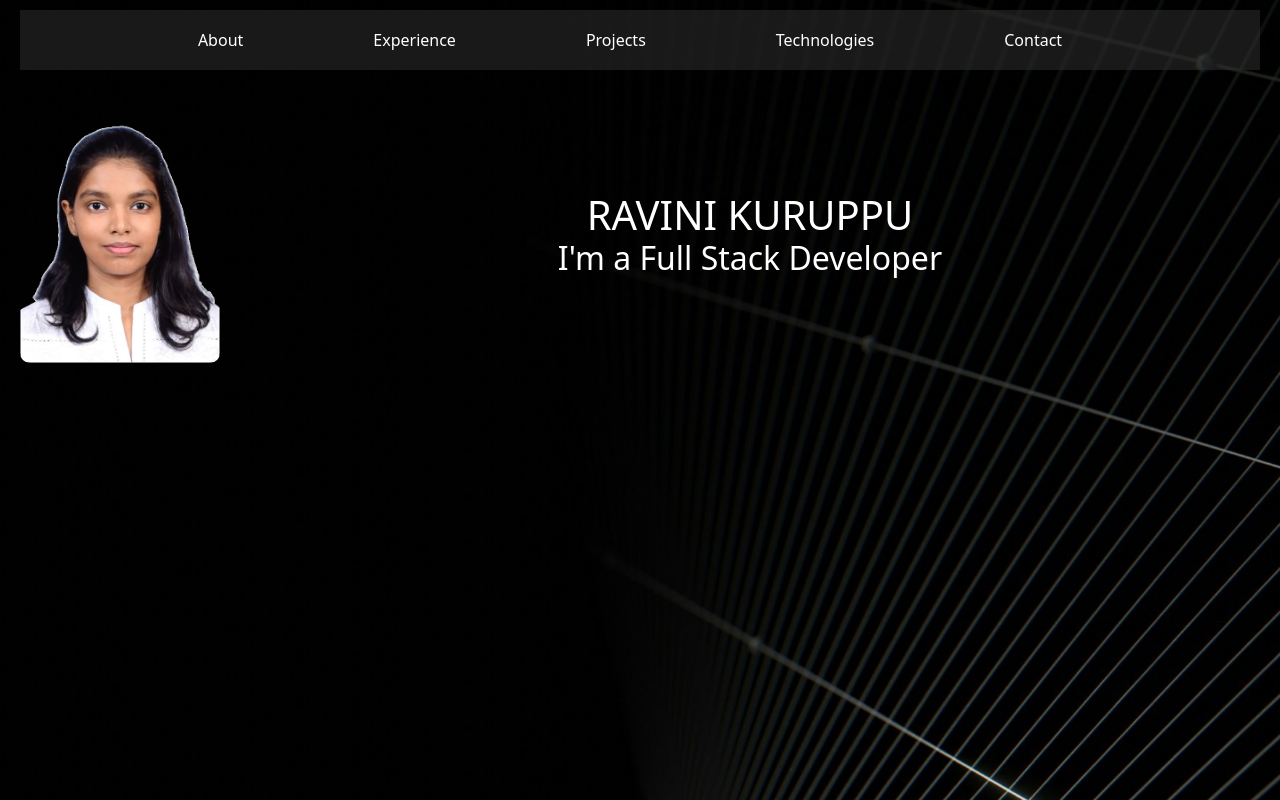
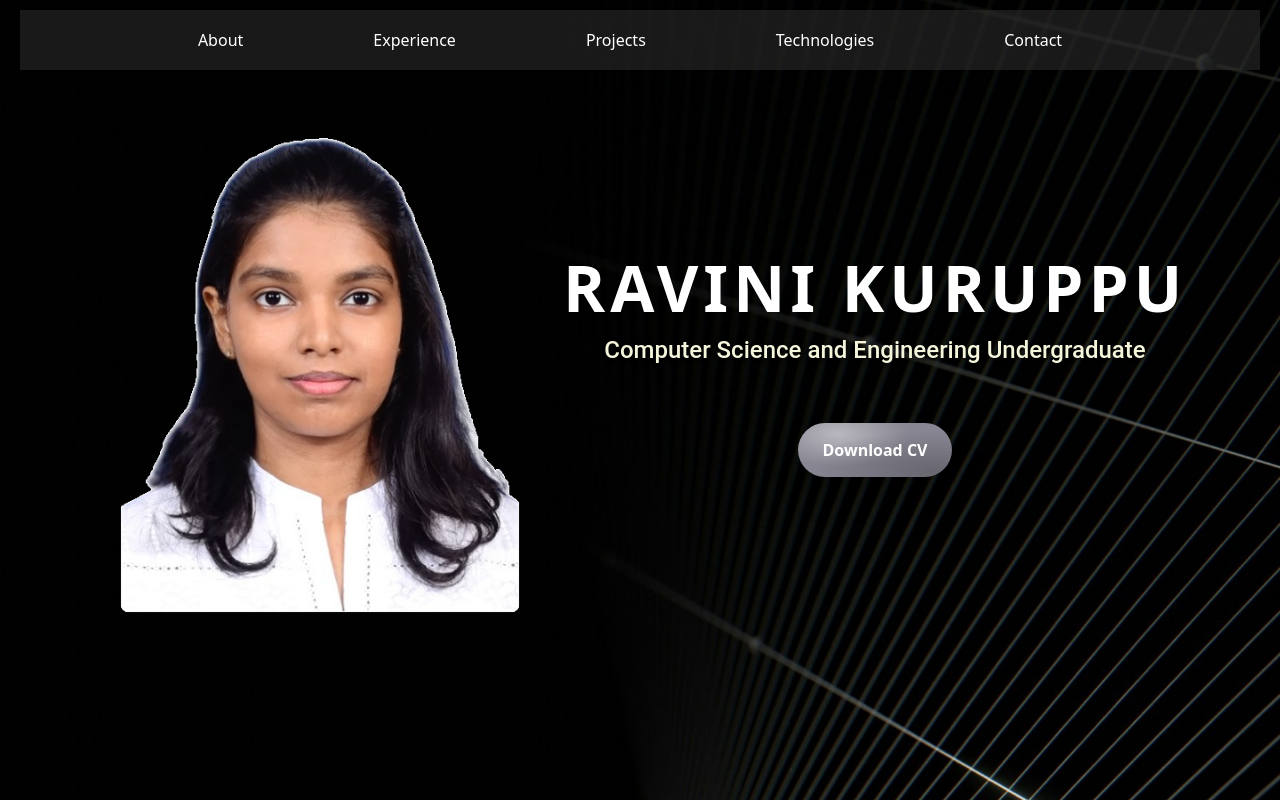
Before and after one commit to RaviniKuruppu/Ravini, a React (Create React App) app: page / in a window 1280 px wide. Shown: the top 800 px of the page. Built offline with nearby package versions, Linux system fonts and the light colour scheme.

Commit message:
changes in the header

```diff
--- a/src/App.js
+++ b/src/App.js
@@ -18,8 +18,8 @@ function App() {
       minHeight: '100vh',
     }}>
       <Header />
+      <About />
       <Experience/>
-      <About />
       <Projects />
       <Technologies/>
       <Contact />
--- a/src/components/Header.css
+++ b/src/components/Header.css
@@ -6,8 +6,34 @@
   }
 
   .header h1 {
-    margin: 0;
+    font-size: 4rem; /* Make the text large */
+    text-transform: uppercase; /* Optional: Make text uppercase */
+    letter-spacing: 5px; /* Add spacing between letters */
+    color: #fff; /* White color for the text */
+    font-weight: bolder;
+    animation: fadeInMove 2s ease-in-out; /* Apply animation */
   }
+
+  /* Keyframes for animation */
+  @keyframes fadeInMove {
+    0% {
+      opacity: 0;
+      transform: translateY(-20px); /* Start slightly above */
+    }
+    100% {
+      opacity: 1;
+      transform: translateY(0); /* End at the original position */
+    }
+  }
+  .header h2 {
+    margin-top: 20px;
+    font-family: 'Roboto', sans-serif; /* Set the font to Roboto (you can choose another font) */
+    font-size: 1.5rem; /* Adjust the font size */
+    color: #F5F5DC; /* Set the text color (yellowish tone) */
+    text-shadow: 2px 2px 4px rgba(0, 0, 0, 0.5); /* Optional: Add a shadow for depth */
+    margin-top: 10px; /* Add some spacing from the <h1> above */
+  }
+
 
   .header ul {
     list-style: none;
@@ -31,13 +57,13 @@
     text-decoration: underline;
   }
 
-  /* Flexbox container for text and image */
   .header-content {
     display: flex;
     align-items: center; /* Align items vertically */
     justify-content: space-between; /* Space between text and image */
     gap: 20px; /* Add some space between text and image */
     margin-top: 20px;
+    padding-right: 50px; /* Push content inside slightly */
   }
 
   .header-text {
@@ -45,9 +71,11 @@
   }
 
   .header-image {
-  width: 200px; /* Adjust image size as needed */
-  height: auto;
+    width: 400px; /* Make the image larger */
+    height: auto; /* Maintain aspect ratio */
     border-radius: 10px; /* Optional: Add rounded corners */
+    margin-left: 100px; /* Push the image to the right */
+    animation: fadeInMove 2s ease-in-out; /* Apply animation */
   }
 
 
@@ -79,3 +107,23 @@
   text-decoration: none;      /* Ensure no underline on hover */
   color: #ddd;
 }
+
+.button-90 {
+  margin-top: 50px;
+  color: #fff;
+  padding: 15px 25px;
+  border-radius: 100px;
+  background-color: #878692;
+  background-image: radial-gradient(93% 87% at 87% 89%, rgba(0, 0, 0, 0.23) 0%, transparent 86.18%), radial-gradient(66% 87% at 26% 20%, rgba(255, 255, 255, 0.41) 0%, rgba(255, 255, 255, 0) 69.79%, rgba(255, 255, 255, 0) 100%);
+  box-shadow: 2px 19px 31px rgba(0, 0, 0, 0.2);
+  font-weight: bold;
+  font-size: 16px;
+
+  border: 0;
+
+  user-select: none;
+  -webkit-user-select: none;
+  touch-action: manipulation;
+
+  cursor: pointer;
+}
--- a/src/components/Header.js
+++ b/src/components/Header.js
@@ -21,10 +21,11 @@ function Header() {
       <img src={RaviniImage} alt="Ravini Kuruppu" className="header-image" />
         <div className="header-text">
           <h1>RAVINI KURUPPU</h1>
-          <h2>I'm a Full Stack Developer</h2>
+          <h2>Computer Science and Engineering Undergraduate</h2>
+          <button class="button-90" >Download CV</button>
         </div>
+      </div>
 
-      </div>
 
     </header>
   );
--- a/src/components/Projects.js
+++ b/src/components/Projects.js
@@ -19,6 +19,7 @@ function Projects() {
           </div>
         ))}
       </div>
+
     </section>
   );
 }
```
Lines whose indentation alone changed are shown as unchanged.
